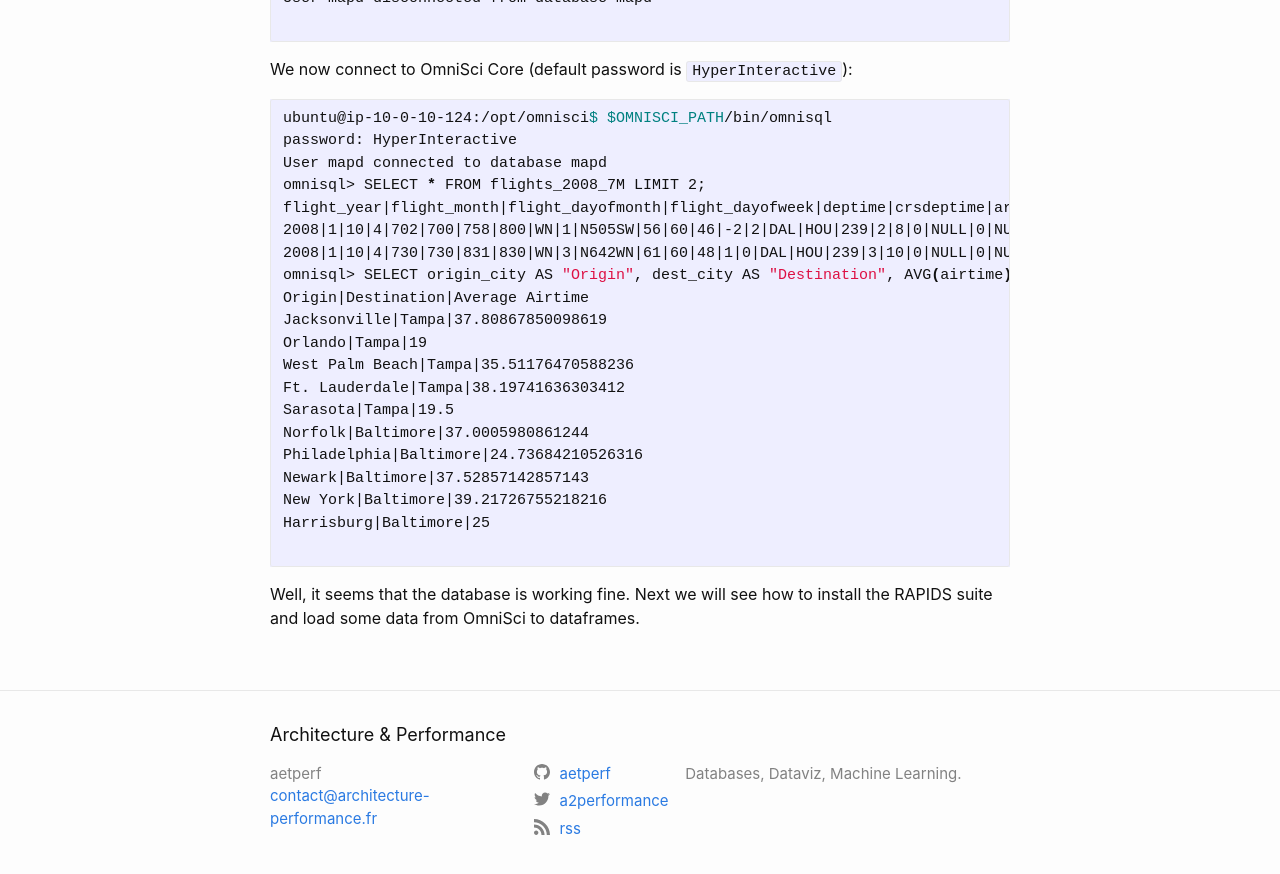
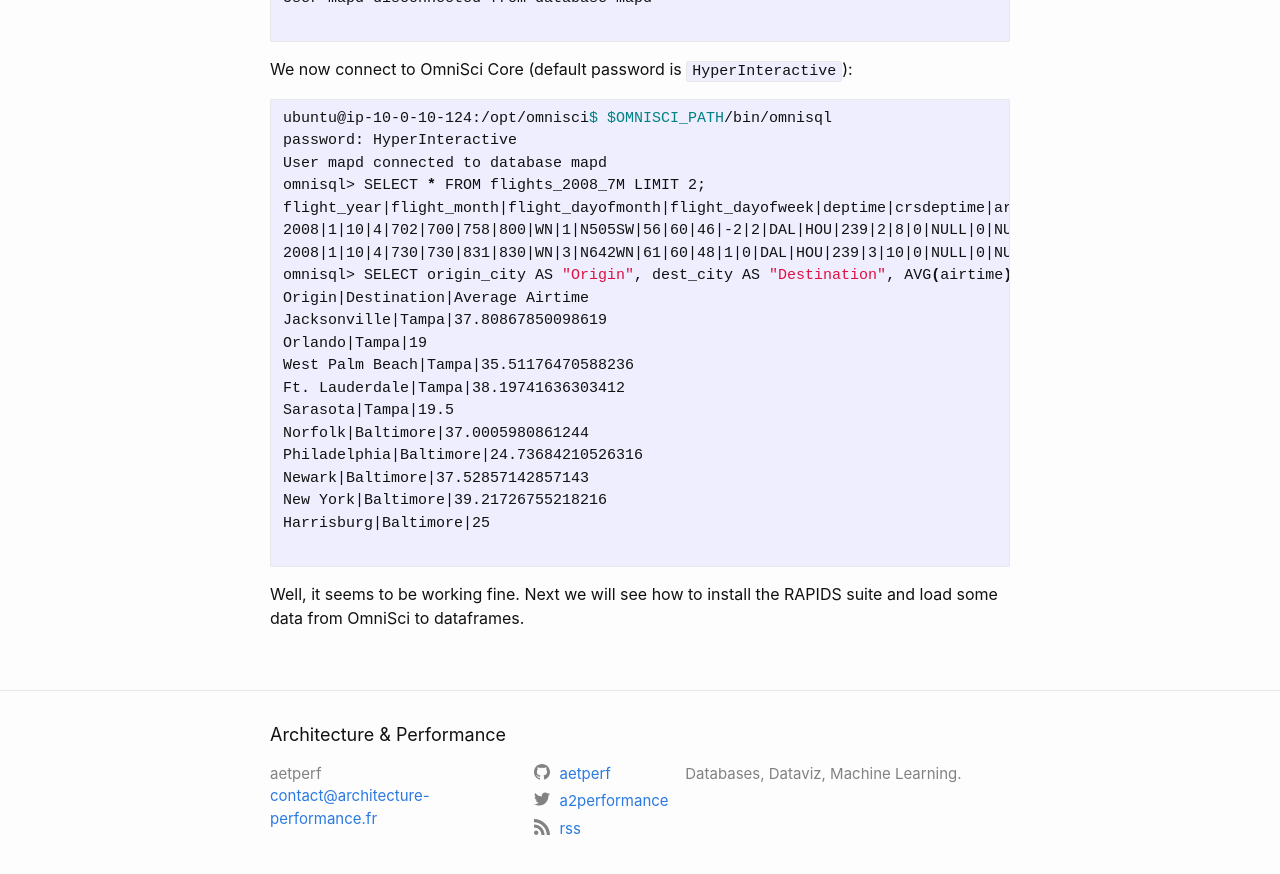
Before and after one commit to aetperf/aetperf.github.io, a Jekyll site: the page built from _posts/2019-04-24-GPU-Analytics-Ep-1,-GPU-installation-of-OmniSci-on-AWS.md, in a window 1280 px wide and 900 px high, scrolled down 6228 px. Shown: the top 874 px of the window. Built offline with Jekyll 4.4.1, drawn with Linux system fonts in a browser that asks for light colours.

Commit message:
minor update

````diff
--- a/_posts/2019-04-24-GPU-Analytics-Ep-1,-GPU-installation-of-OmniSci-on-AWS.md
+++ b/_posts/2019-04-24-GPU-Analytics-Ep-1,-GPU-installation-of-OmniSci-on-AWS.md
@@ -314,4 +314,4 @@
 
 ```
 
-Well, it seems that the database is working fine. Next we will see how to install the RAPIDS suite and load some data from OmniSci to dataframes.
+Well, it seems to be working fine. Next we will see how to install the RAPIDS suite and load some data from OmniSci to dataframes.
````
